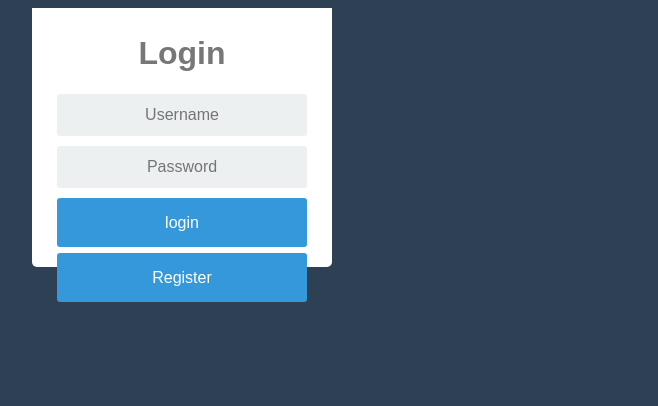
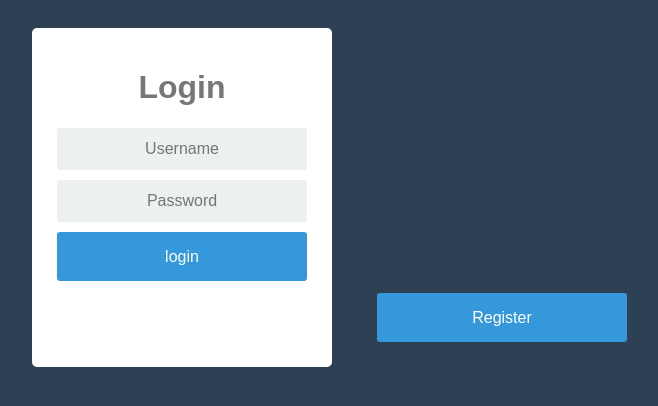
Before and after one commit to stormsimmons/emi-fullstack-training, an Angular app in the folder Frontend/todo-ui/: page /login in a window 1280 px wide. Shown: the top 406 px of the page, without its empty margins (458-1116 px from the left). Built offline with nearby package versions, Linux system fonts and the light colour scheme.

Commit message:
styling updates

```diff
--- a/Frontend/todo-ui/src/app/auth/auth.component.css
+++ b/Frontend/todo-ui/src/app/auth/auth.component.css
@@ -19,11 +19,13 @@
   background-color: #2980B9;
 }
 
-.login {
-  top: -34px;
-  position: relative;
+.register-btn {
+  position: absolute;
+  left: 835px;
+  top: 293px;
 }
-.registration{
-  top: -34px;
-  position: relative;
+.back-to-login{
+  position: absolute;
+  top: 395px;
+  left: 835px;
 }
--- a/Frontend/todo-ui/src/app/auth/auth.component.html
+++ b/Frontend/todo-ui/src/app/auth/auth.component.html
@@ -1,11 +1,11 @@
 <div *ngIf="!isRegistration; else registerForm" class="login">
 	<app-login></app-login>
-	<button class="btn login" (click)="isRegistration = !isRegistration">Register</button>
+	<button class="btn register-btn" (click)="isRegistration = !isRegistration">Register</button>
 </div>
 
 <ng-template #registerForm>
 	<div class="registration">
 		<app-registration></app-registration>
-		<button class="btn registration" (click)="isRegistration = !isRegistration">Back to login</button>
+		<button class="btn back-to-login" (click)="isRegistration = !isRegistration">Back to login</button>
 	</div>
 </ng-template>
--- a/Frontend/todo-ui/src/app/auth/login/login.component.css
+++ b/Frontend/todo-ui/src/app/auth/login/login.component.css
@@ -14,7 +14,8 @@
     .login-screen {
     background-color: #FFF;
     padding: 20px;
-    border-radius: 5px
+    border-radius: 5px;
+    height: 339px;
     }
 
     .app-title {
--- a/Frontend/todo-ui/src/app/auth/registration/registration.component.css
+++ b/Frontend/todo-ui/src/app/auth/registration/registration.component.css
@@ -14,7 +14,8 @@
     .registration-screen {
     background-color: #FFF;
     padding: 20px;
-    border-radius: 5px
+    border-radius: 5px;
+    height: 438px;
     }
 
     .app-title {
```
